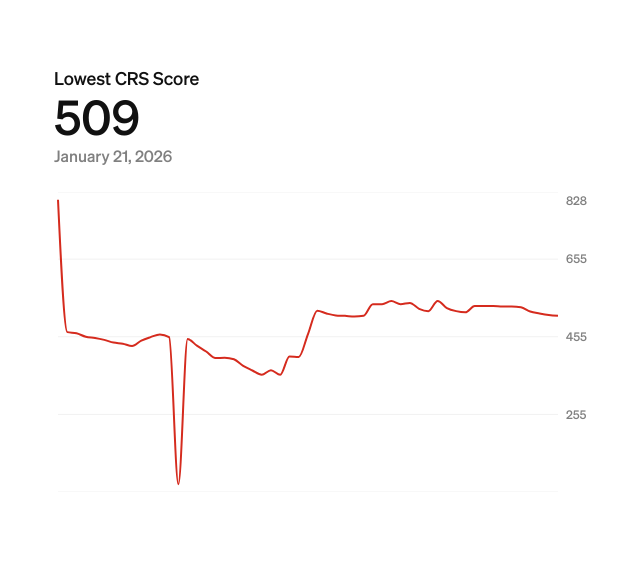
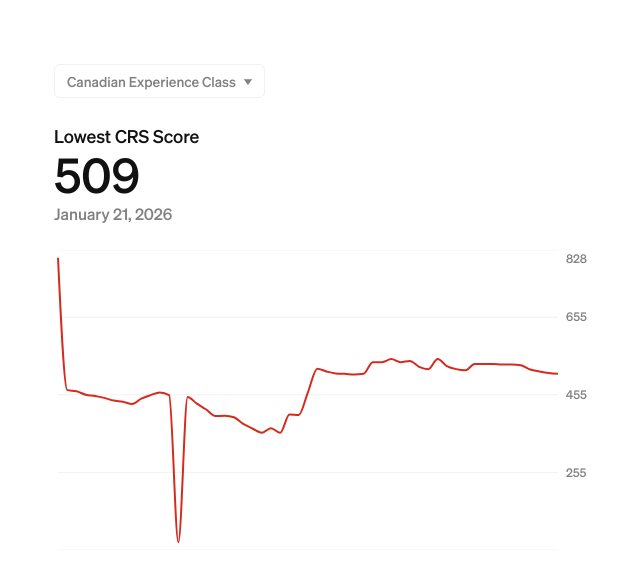
Before and after one commit to saboorbakshi/ee-live, a Next.js app in the folder frontend/: page / in a window 1280 px wide. Shown: the top 582 px of the page, without its empty margins (318-958 px from the left). Built offline with nearby package versions, Linux system fonts and the light colour scheme.

Commit message:
feat: add category filter for draws

```diff
--- a/frontend/app/components/CRSChart.tsx
+++ b/frontend/app/components/CRSChart.tsx
@@ -1,6 +1,6 @@
 "use client";
 
-import { useState, useEffect, useRef } from "react";
+import { useState, useEffect, useRef, useMemo } from "react";
 import {
   LineChart,
   Line,
@@ -67,7 +67,12 @@ function ChartTooltip({
 }
 
 export default function CRSChart({ data }: CRSChartProps) {
-  const [active, setActive] = useState(data[data.length - 1]);
+  const fallback = useMemo(() => data[data.length - 1], [data]);
+  const [active, setActive] = useState(fallback);
+
+  useEffect(() => {
+    setActive(fallback);
+  }, [fallback]);
 
   return (
     <div>
@@ -93,7 +98,7 @@ export default function CRSChart({ data }: CRSChartProps) {
           <CartesianGrid vertical={false} stroke="var(--border)" />
           <Tooltip
             cursor={{ stroke: "var(--border2)", strokeDasharray: "1 2" }}
-            content={<ChartTooltip onActiveChange={setActive} fallback={data[data.length - 1]} />}
+            content={<ChartTooltip onActiveChange={setActive} fallback={fallback} />}
           />
           <Line
             type="monotone"
--- /dev/null
+++ b/frontend/app/components/Select.tsx
@@ -0,0 +1,60 @@
+"use client";
+
+import { Select as BaseSelect } from "@base-ui/react/select";
+
+interface SelectProps {
+  value: string;
+  onValueChange: (value: string) => void;
+  options: string[];
+  className?: string;
+}
+
+function ChevronDownIcon(props: React.ComponentProps<"svg">) {
+  return (
+    <svg
+      aria-hidden="true"
+      width="20"
+      height="20"
+      viewBox="0 0 24 24"
+      fill="none"
+      xmlns="http://www.w3.org/2000/svg"
+      className="-mx-1.5"
+      {...props}
+    >
+      <path d="M7 10L12 16.6667L17 10H7Z" fill="currentColor"></path>
+    </svg>
+  );
+}
+
+export default function Select({ value, onValueChange, options, className }: SelectProps) {
+  return (
+    <BaseSelect.Root value={value} onValueChange={(v) => v && onValueChange(v)}>
+      <BaseSelect.Trigger
+        className={`inline-flex w-fit items-center gap-2 rounded-md border border-border px-3 py-1.5 text-sm text-foreground2 outline-none hover:border-border2 focus-visible:ring-2 focus-visible:ring-primary ${className ?? ""}`}
+      >
+        <BaseSelect.Value />
+        <BaseSelect.Icon>
+          <ChevronDownIcon />
+        </BaseSelect.Icon>
+      </BaseSelect.Trigger>
+      <BaseSelect.Portal>
+        <BaseSelect.Positioner className="z-50 outline-none" alignItemWithTrigger={false} side="bottom" sideOffset={4}>
+          <BaseSelect.Popup className="rounded-lg border border-border bg-background py-1 data-starting-style:opacity-0 data-starting-style:scale-95 data-ending-style:opacity-0 data-ending-style:scale-95 transition-[transform,opacity] duration-150 origin-(--transform-origin)">
+            {options.map((option) => (
+              <BaseSelect.Item
+                key={option}
+                value={option}
+                className="grid cursor-default select-none grid-cols-[0.75rem_1fr] items-center gap-1 px-3 py-1.5 text-sm outline-none data-highlighted:bg-background2"
+              >
+                <BaseSelect.ItemIndicator className="col-start-1">
+                <div>•</div>
+                </BaseSelect.ItemIndicator>
+                <BaseSelect.ItemText className="col-start-2">{option}</BaseSelect.ItemText>
+              </BaseSelect.Item>
+            ))}
+          </BaseSelect.Popup>
+        </BaseSelect.Positioner>
+      </BaseSelect.Portal>
+    </BaseSelect.Root>
+  );
+}
--- a/frontend/app/globals.css
+++ b/frontend/app/globals.css
@@ -2,6 +2,7 @@
 
 :root {
   --background: #ffffff;
+  --background2: #f6f6f6;
   --foreground: #111111;
   --foreground2: #808080;
   --border: #f1f1f1;
@@ -11,6 +12,7 @@
 
 @theme inline {
   --color-background: var(--background);
+  --color-background2: var(--background2);
   --color-foreground: var(--foreground);
   --color-foreground2: var(--foreground2);
   --color-border: var(--border);
@@ -23,4 +25,5 @@ body {
   background: var(--background);
   color: var(--foreground);
   font-family: var(--font-sohne), system-ui, -apple-system, BlinkMacSystemFont, 'Segoe UI', Roboto, Oxygen, Ubuntu, Cantarell, 'Open Sans', 'Helvetica Neue', sans-serif;
+  position: relative;
 }
--- a/frontend/app/page.tsx
+++ b/frontend/app/page.tsx
@@ -1,4 +1,8 @@
+"use client";
+
 import rawData from "../data.json";
+import { useState, useMemo } from "react";
+import Select from "./components/Select";
 import CRSChart from "./components/CRSChart";
 
 interface Round {
@@ -32,7 +36,7 @@ function extractData(rounds: Record<string, string>[]): Round[] {
     drawDateFull: r.drawDateFull,
     drawSize: r.drawSize,
     drawCRS: r.drawCRS,
-    drawCategory: r.drawName,
+    drawCategory: r.drawName.replace(/Version /gi, "V").replace(/ occupations/gi, ""),
     drawDistributionDate: r.drawDistributionAsOn,
     dd1: r.dd1,
     dd2: r.dd2,
@@ -73,26 +77,39 @@ function groupByCategory(rounds: Round[]): Record<string, Round[]> {
   return groups;
 }
 
-export default function Home() {
-  const rounds = extractData(rawData.payload.rounds);
-  const uniqueDistributions = deduplicateByDistributionDate(rounds);
-  const grouped = groupByCategory(rounds);
+const rounds = extractData(rawData.payload.rounds);
+const uniqueDistributions = deduplicateByDistributionDate(rounds);
+const grouped = groupByCategory(rounds);
+const categories = Object.keys(grouped);
 
-  const category = "Canadian Experience Class";
-  const categoryRounds = grouped[category] ?? [];
-
-  const chartData = [...categoryRounds].reverse().map((r, i) => ({
+const chartDataByCategory: Record<
+  string,
+  { index: number; drawCRS: number; drawSize: string; drawDateFull: string; drawCategory: string }[]
+> = {};
+for (const category of categories) {
+  chartDataByCategory[category] = [...grouped[category]].reverse().map((r, i) => ({
     index: i + 1,
     drawCRS: Number(r.drawCRS),
     drawSize: r.drawSize,
     drawDateFull: r.drawDateFull,
     drawCategory: r.drawCategory,
   }));
+}
+
+export default function Home() {
+  const [category, setCategory] = useState("Canadian Experience Class");
+  const data = useMemo(() => chartDataByCategory[category] ?? [], [category]);
 
   return (
     <div className="flex min-h-screen items-center justify-center font-sans">
       <main className="flex min-h-screen w-full max-w-xl flex-col py-8 sm:py-16 px-5">
-        <CRSChart data={chartData} />
+        <Select
+          value={category}
+          onValueChange={setCategory}
+          options={categories}
+          className="mb-6"
+        />
+        <CRSChart data={data} />
       </main>
     </div>
   );
--- a/frontend/package.json
+++ b/frontend/package.json
@@ -9,6 +9,7 @@
     "lint": "eslint"
   },
   "dependencies": {
+    "@base-ui/react": "^1.1.0",
     "next": "16.1.6",
     "react": "19.2.3",
     "react-dom": "19.2.3",
```
Also changed, not shown: 1 other file (tests, documents, lock files or other folders).
